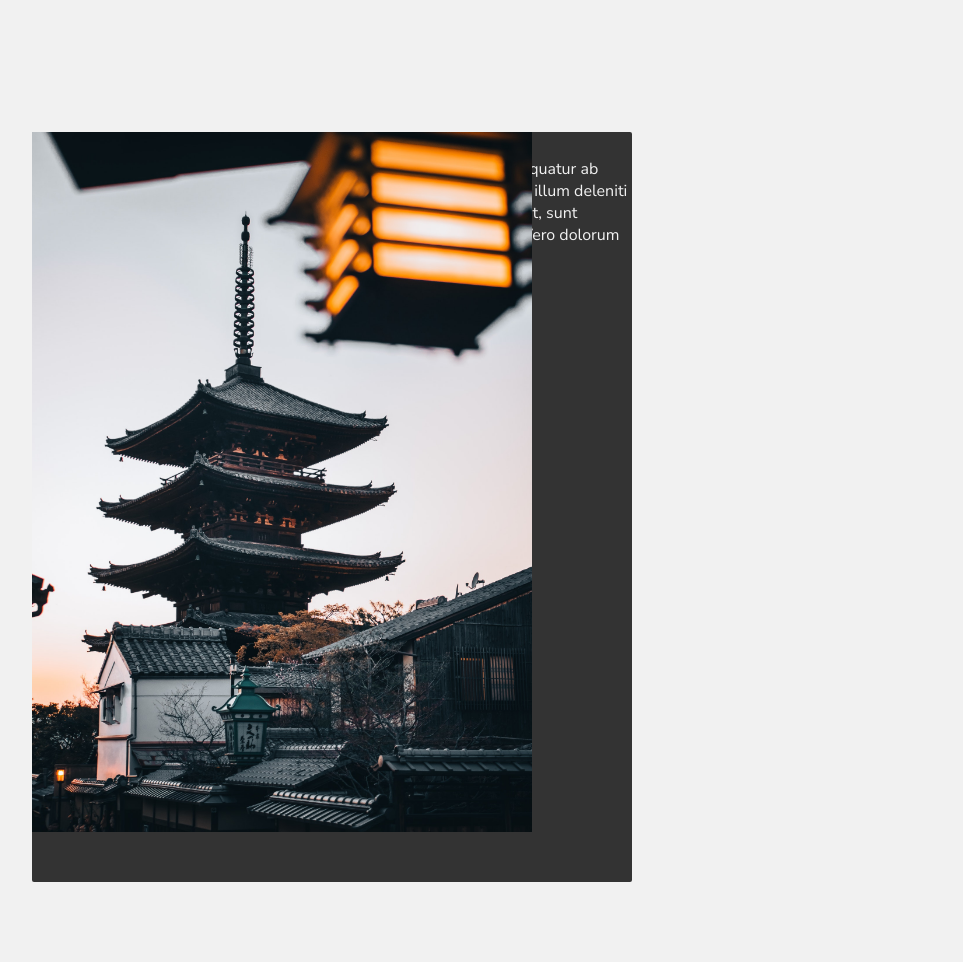
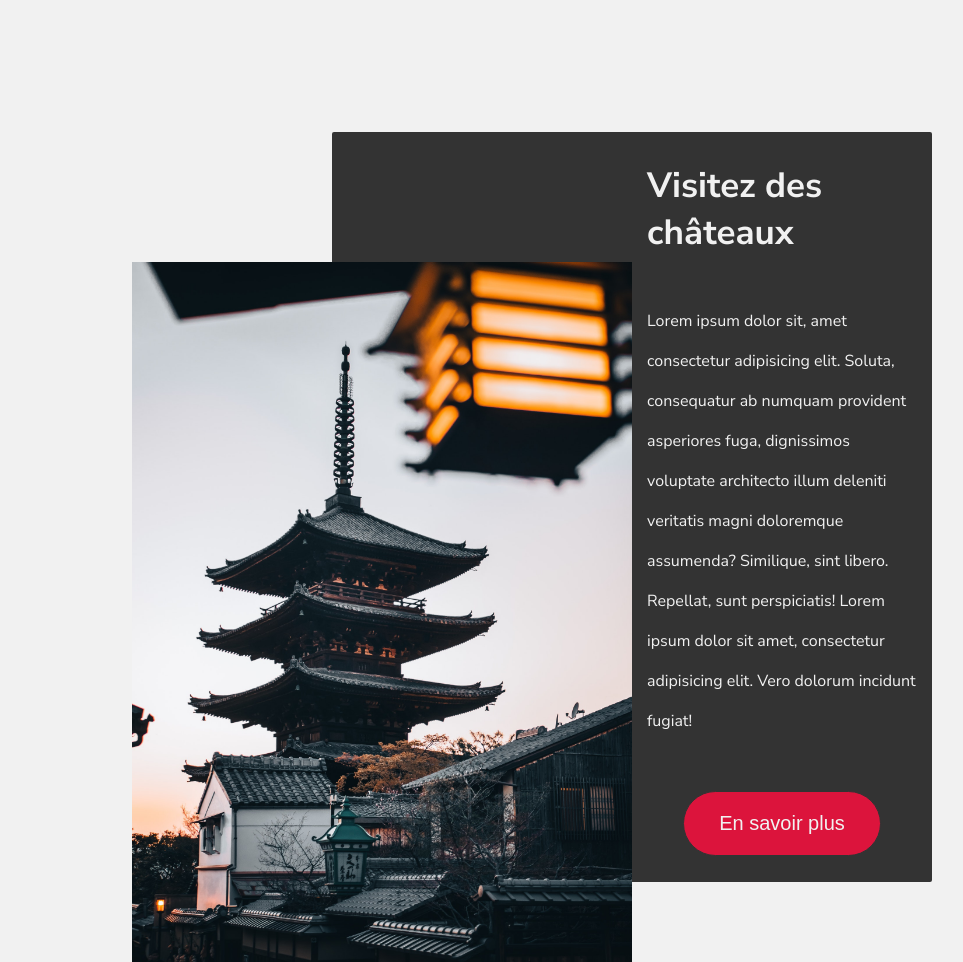
Before and after one commit to lzervini/SiteKyoto, a plain HTML site: page index.html in a window 1280 px wide. Shown: the part 2040-3002 px from the top of the page, without its empty margins (308-1271 px from the left). Drawn offline with Linux system fonts and the light colour scheme; a web font is replaced by a local one.

Commit message:
Asym style bloc right added

```diff
--- a/style.css
+++ b/style.css
@@ -295,3 +295,30 @@ nav{
     cursor: pointer;
     display: block;
 }
+
+.bloc-right{
+    right : -300px;
+}
+
+.img-grid-2{
+    top: 130px;
+    left: 100px;
+}
+
+.bloc-txt-right{
+    position: absolute;
+    right: 0;
+    width: 50%;
+    height: 100%;
+}
+
+.bloc-txt-right h3{
+    position:relative;
+    font-size: 35px;
+    margin : 30px 15px;
+}
+
+.bloc-txt-right p{
+    line-height: 40px;
+    padding: 15px;
+}
```
